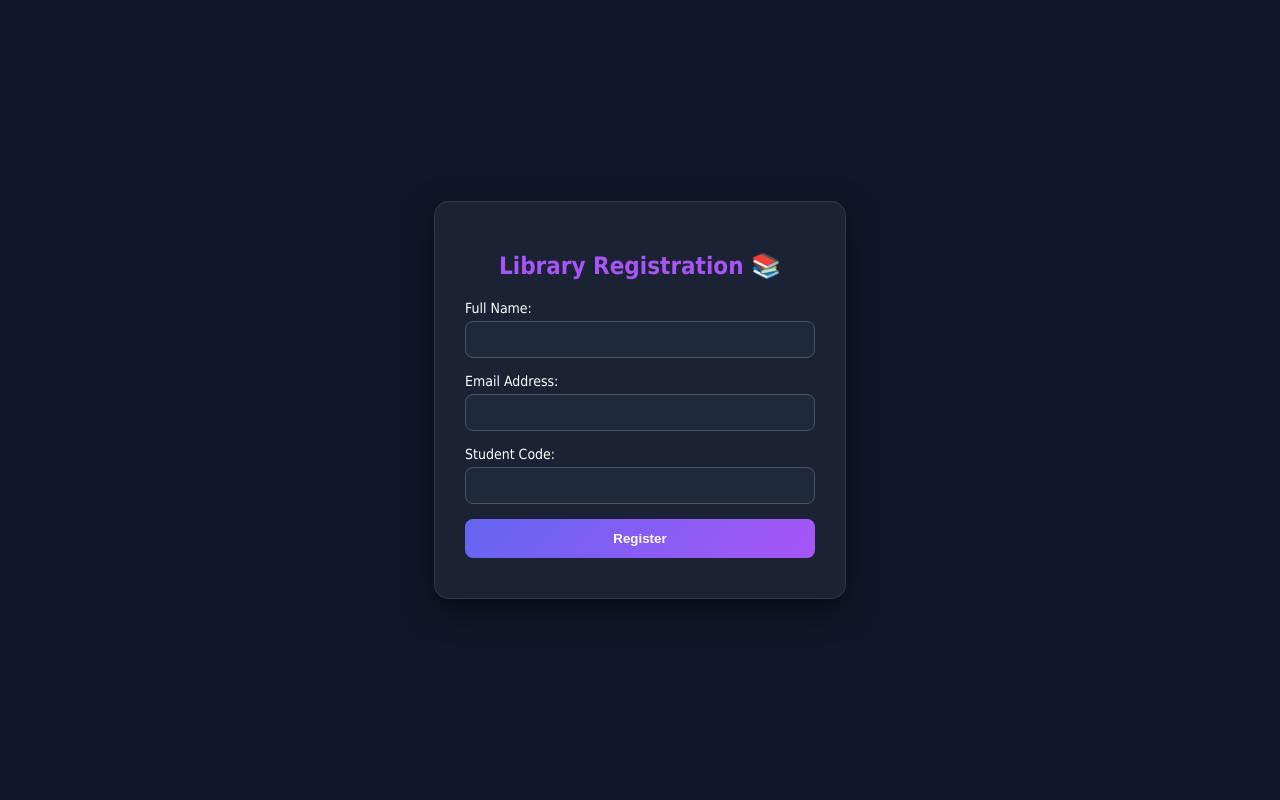
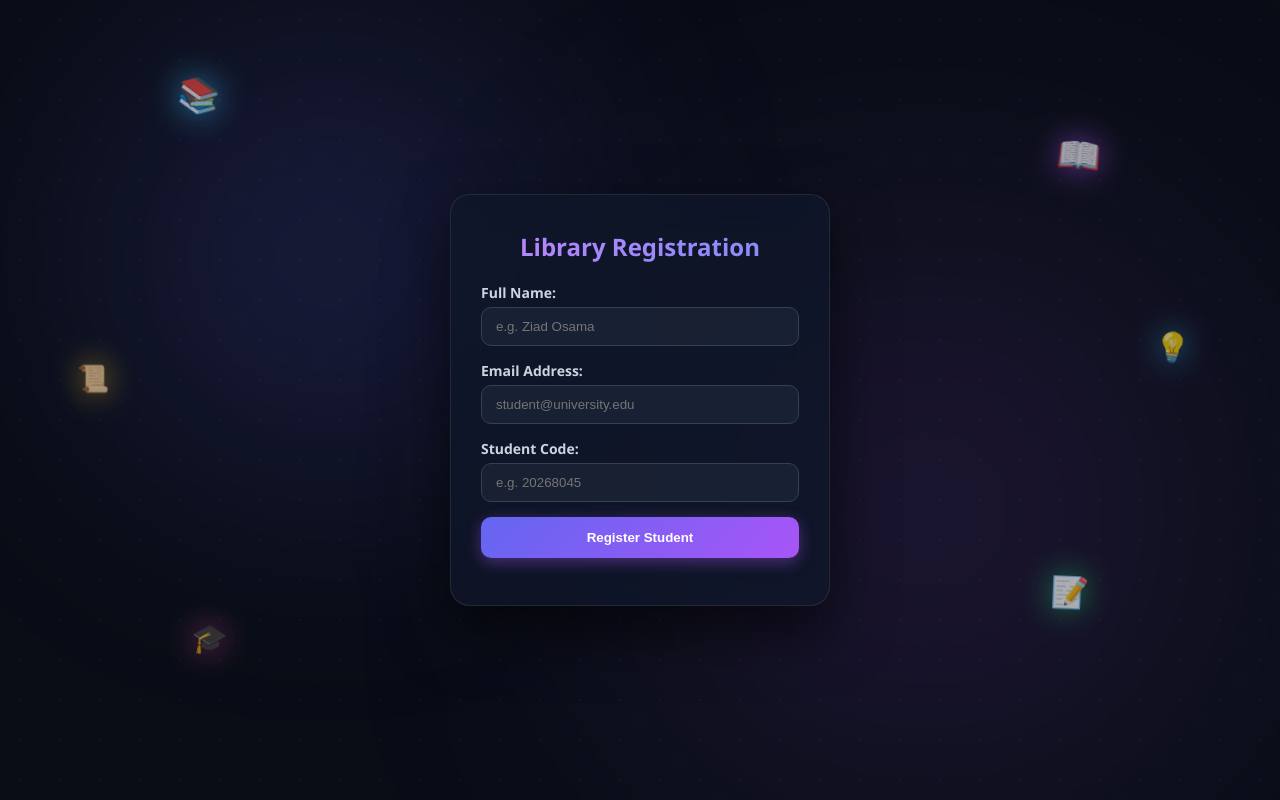
Before and after one commit to ziadadam944-stack/library, a plain HTML site: page index.html in a window 1280 px wide. Drawn offline with Linux system fonts and the light colour scheme.

Commit message:
Enhance library registration page design
Updated the library registration form with improved styles and added background glow effects.

```diff
--- a/index.html
+++ b/index.html
@@ -2,33 +2,204 @@
 <html lang="en">
 <head>
     <meta charset="UTF-8">
+    <meta name="viewport" content="width=device-width, initial-scale=1.0">
     <title>Library Registration</title>
     <style>
-        body { background: #0f172a; color: #fff; font-family: Tahoma, sans-serif; display: flex; justify-content: center; align-items: center; height: 100vh; margin: 0; }
-        .box { background: rgba(255,255,255,0.05); padding: 30px; border-radius: 15px; box-shadow: 0 10px 30px rgba(0,0,0,0.5); width: 350px; border: 1px solid rgba(255,255,255,0.1); }
-        h2 { text-align: center; margin-bottom: 20px; color: #a855f7; }
-        label { display: block; margin-bottom: 5px; font-size: 14px; }
-        input { width: 100%; padding: 10px; margin-bottom: 15px; border-radius: 8px; border: 1px solid #475569; background: #1e293b; color: #fff; box-sizing: border-box; }
-        button { width: 100%; padding: 12px; background: linear-gradient(135deg, #6366f1, #a855f7); border: none; border-radius: 8px; color: #fff; font-weight: bold; cursor: pointer; }
-        button:hover { opacity: 0.9; }
-        #msg { text-align: center; margin-top: 10px; font-size: 13px; }
+        * {
+            box-sizing: border-box;
+            margin: 0;
+            padding: 0;
+        }
+
+        body {
+            background: #090d16;
+            color: #fff;
+            font-family: 'Segoe UI', Tahoma, Geneva, Verdana, sans-serif;
+            display: flex;
+            justify-content: center;
+            align-items: center;
+            min-height: 100vh;
+            overflow: hidden;
+            position: relative;
+            background-image:
+                radial-gradient(rgba(99, 102, 241, 0.08) 1px, transparent 1px),
+                radial-gradient(rgba(168, 85, 247, 0.05) 1px, transparent 1px);
+            background-size: 40px 40px;
+            background-position: 0 0, 20px 20px;
+        }
+
+        /* Background Animated Glows */
+        .bg-glow-1 {
+            position: absolute;
+            width: 400px;
+            height: 400px;
+            background: rgba(99, 102, 241, 0.18);
+            filter: blur(120px);
+            border-radius: 50%;
+            top: 10%;
+            left: 10%;
+            animation: floatGlow 9s infinite alternate ease-in-out;
+        }
+
+        .bg-glow-2 {
+            position: absolute;
+            width: 450px;
+            height: 450px;
+            background: rgba(168, 85, 247, 0.18);
+            filter: blur(140px);
+            border-radius: 50%;
+            bottom: 5%;
+            right: 10%;
+            animation: floatGlow 11s infinite alternate-reverse ease-in-out;
+        }
+
+        @keyframes floatGlow {
+            0% { transform: translateY(0) scale(1); }
+            100% { transform: translateY(-40px) scale(1.15); }
+        }
+
+        /* Floating Academic Items with Backlight Glow behind them */
+        .floating-icon {
+            position: absolute;
+            user-select: none;
+            pointer-events: none;
+            animation: floatAcademic 14s infinite ease-in-out;
+            z-index: 1;
+            /* Glowing backlight effect (shadow) behind the icons */
+            filter: drop-shadow(0 0 15px currentColor);
+            opacity: 0.7;
+        }
+
+        .icon-1 { top: 12%; left: 14%; animation-duration: 15s; font-size: 32px; color: rgba(56, 189, 248, 0.9); }
+        .icon-2 { top: 78%; left: 15%; animation-duration: 19s; animation-delay: 2s; font-size: 28px; color: rgba(236, 72, 153, 0.9); }
+        .icon-3 { top: 18%; right: 14%; animation-duration: 17s; animation-delay: 1s; font-size: 34px; color: rgba(168, 85, 247, 0.9); }
+        .icon-4 { top: 72%; right: 15%; animation-duration: 13s; animation-delay: 3s; font-size: 30px; color: rgba(34, 197, 94, 0.9); }
+        .icon-5 { top: 45%; left: 6%; animation-duration: 22s; animation-delay: 4s; font-size: 26px; color: rgba(251, 191, 36, 0.9); }
+        .icon-6 { top: 42%; right: 7%; animation-duration: 16s; animation-delay: 2s; font-size: 28px; color: rgba(56, 189, 248, 0.9); }
+
+        @keyframes floatAcademic {
+            0% { transform: translateY(0) rotate(0deg) scale(1); }
+            50% { transform: translateY(-30px) rotate(12deg) scale(1.1); }
+            100% { transform: translateY(0) rotate(0deg) scale(1); }
+        }
+
+        /* Card Container with Glassmorphism */
+        .box {
+            position: relative;
+            z-index: 10;
+            background: rgba(15, 23, 42, 0.8);
+            backdrop-filter: blur(20px);
+            -webkit-backdrop-filter: blur(20px);
+            padding: 35px 30px;
+            border-radius: 20px;
+            box-shadow: 0 25px 60px rgba(0, 0, 0, 0.6),
+                        0 0 1px rgba(255, 255, 255, 0.15);
+            width: 380px;
+            border: 1px solid rgba(255, 255, 255, 0.08);
+            animation: slideUpFade 0.8s cubic-bezier(0.16, 1, 0.3, 1) forwards;
+        }
+
+        @keyframes slideUpFade {
+            from {
+                opacity: 0;
+                transform: translateY(40px) scale(0.95);
+            }
+            to {
+                opacity: 1;
+                transform: translateY(0) scale(1);
+            }
+        }
+
+        h2 {
+            text-align: center;
+            margin-bottom: 20px;
+            background: linear-gradient(135deg, #c084fc, #818cf8);
+            -webkit-background-clip: text;
+            -webkit-text-fill-color: transparent;
+            font-size: 24px;
+        }
+
+        label {
+            display: block;
+            margin-bottom: 5px;
+            font-size: 14px;
+            color: #cbd5e1;
+            font-weight: 600;
+        }
+
+        input {
+            width: 100%;
+            padding: 11px 14px;
+            margin-bottom: 15px;
+            border-radius: 10px;
+            border: 1.5px solid #334155;
+            background: rgba(30, 41, 59, 0.6);
+            color: #fff;
+            box-sizing: border-box;
+            outline: none;
+            transition: all 0.3s ease;
+        }
+
+        input:focus {
+            border-color: #a855f7;
+            background: rgba(30, 41, 59, 0.9);
+            box-shadow: 0 0 15px rgba(168, 85, 247, 0.35);
+        }
+
+        button {
+            width: 100%;
+            padding: 13px;
+            background: linear-gradient(135deg, #6366f1, #a855f7);
+            border: none;
+            border-radius: 10px;
+            color: #fff;
+            font-weight: bold;
+            cursor: pointer;
+            box-shadow: 0 4px 15px rgba(168, 85, 247, 0.4);
+            transition: all 0.3s ease;
+        }
+
+        button:hover {
+            transform: translateY(-2px);
+            opacity: 0.95;
+            box-shadow: 0 6px 20px rgba(168, 85, 247, 0.6);
+        }
+
+        #msg {
+            text-align: center;
+            margin-top: 12px;
+            font-size: 13px;
+            font-weight: 600;
+        }
     </style>
 </head>
 <body>
 
+    <!-- Background Glow Effects -->
+    <div class="bg-glow-1"></div>
+    <div class="bg-glow-2"></div>
+
+    <!-- Floating Background Academic Items with Backlight Glow -->
+    <div class="floating-icon icon-1">📚</div>
+    <div class="floating-icon icon-2">🎓</div>
+    <div class="floating-icon icon-3">📖</div>
+    <div class="floating-icon icon-4">📝</div>
+    <div class="floating-icon icon-5">📜</div>
+    <div class="floating-icon icon-6">💡</div>
+
     <div class="box">
-        <h2>Library Registration 📚</h2>
+        <h2>Library Registration</h2>
         <form id="regForm">
             <label>Full Name:</label>
-            <input type="text" id="name" required>
+            <input type="text" id="name" placeholder="e.g. Ziad Osama" required>
 
             <label>Email Address:</label>
-            <input type="email" id="email" required>
+            <input type="email" id="email" placeholder="student@university.edu" required>
 
             <label>Student Code:</label>
-            <input type="text" id="code" required>
+            <input type="text" id="code" placeholder="e.g. 20268045" required>
 
-            <button type="submit">Register</button>
+            <button type="submit">Register Student</button>
         </form>
         <div id="msg"></div>
     </div>
@@ -40,6 +211,9 @@
             const email = document.getElementById('email').value;
             const code = document.getElementById('code').value;
             const msg = document.getElementById('msg');
+
+            msg.innerText = 'Connecting...';
+            msg.style.color = '#94a3b8';
 
             try {
                 const res = await fetch('https://stunner-handset-proofs.ngrok-free.dev' , {
```
